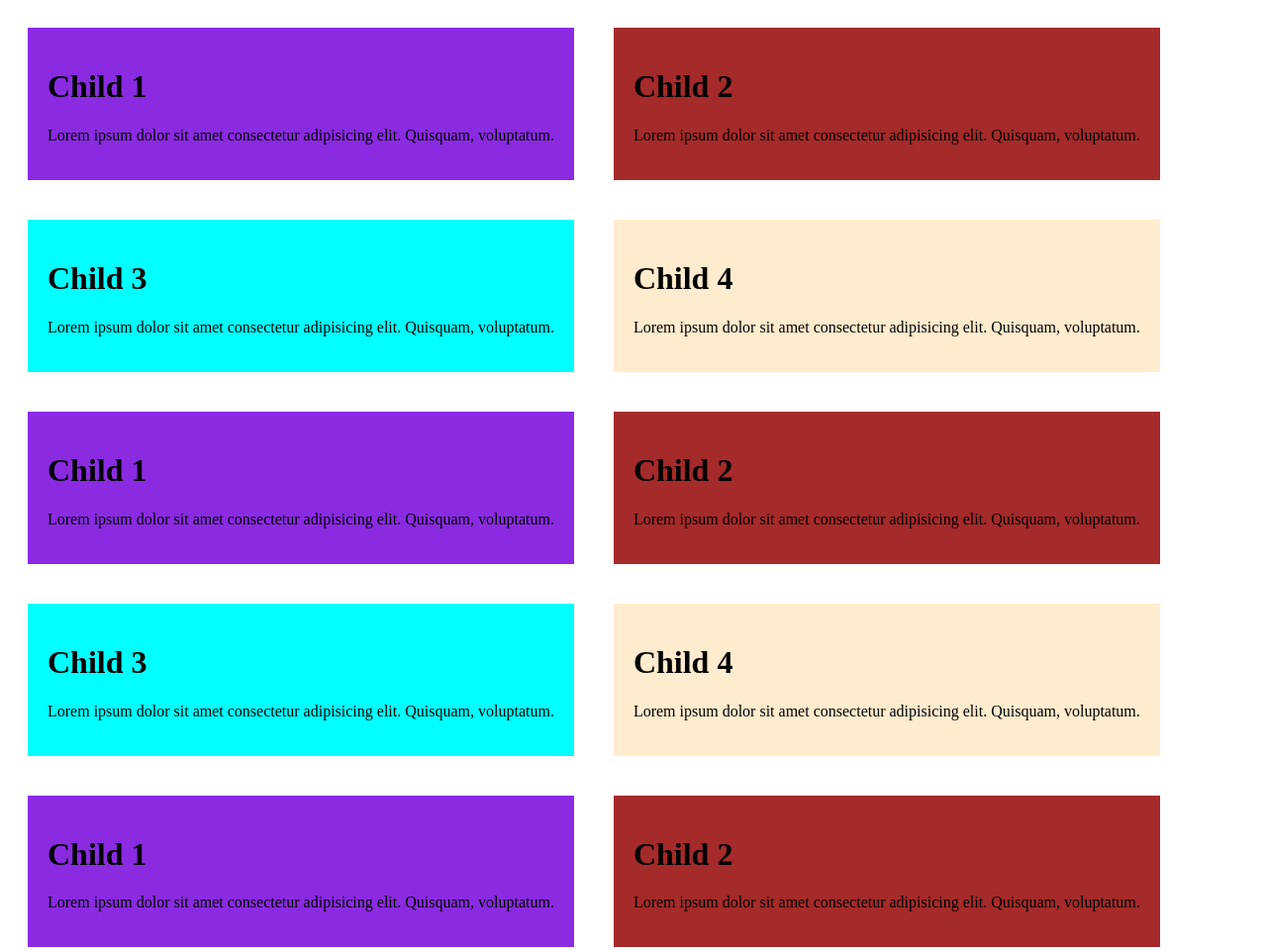
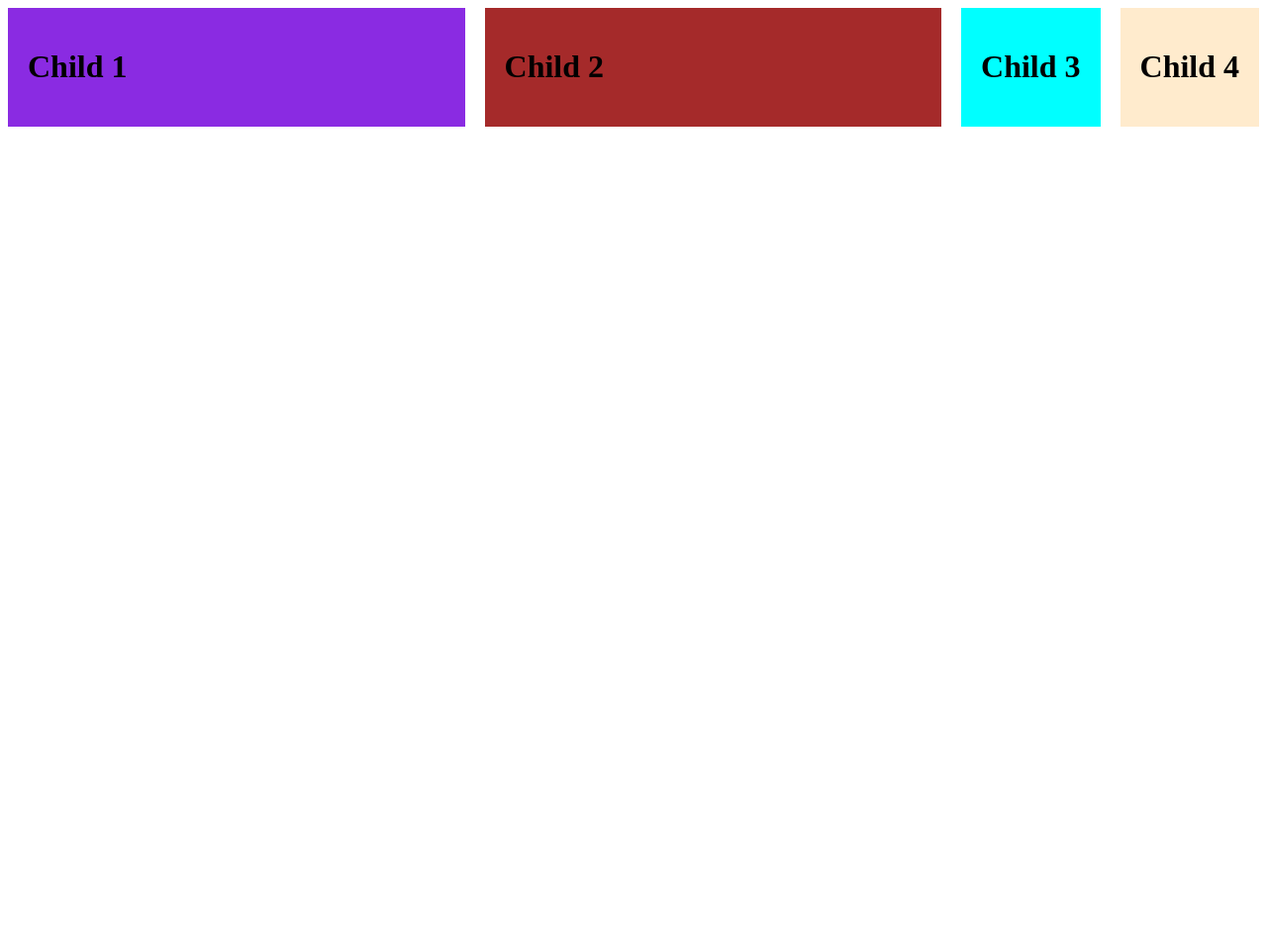
Before and after one commit to vignesh-gupta/code4all, a plain HTML site: page flex.html in a window 1280 px wide. Shown: the top 960 px of the page at 99% size. After the commit the page ends 800 px from the top, so only its background shows below. Drawn offline with Linux system fonts and the light colour scheme.

Commit message:
flexbox completed

```diff
--- a/flex.html
+++ b/flex.html
@@ -13,24 +13,25 @@
   <div id="parent">
     <div id="child1" class="child" style="background-color: blueviolet;">
       <h1>Child 1</h1>
-      <p>Lorem ipsum dolor sit amet consectetur adipisicing elit. Quisquam, voluptatum.</p>
+      <!-- <img src="https://picsum.photos/200/200" alt=""> -->
+      <!-- <p>Lorem ipsum dolor sit amet consectetur adipisicing elit. Quisquam, voluptatum.</p> -->
     </div>
     <div id="child2" class="child" style="background-color: brown;">
       <h1>Child 2</h1>
-      <p>Lorem ipsum dolor sit amet consectetur adipisicing elit. Quisquam, voluptatum.</p>
+      <!-- <p>Lorem ipsum dolor sit amet consectetur adipisicing elit. Quisquam, voluptatum.</p> -->
     </div>
 
-    <div id="child3" class="child" style="background-color: aqua;">
+     <div id="child3" class="child" style="background-color: aqua;">
       <h1>Child 3</h1>
-      <p>Lorem ipsum dolor sit amet consectetur adipisicing elit. Quisquam, voluptatum.</p>
+      <!-- <p>Lorem ipsum dolor sit amet consectetur adipisicing elit. Quisquam, voluptatum.</p> -->
     </div>
 
     <div id="child4" class="child" style="background-color: blanchedalmond;">
       <h1>Child 4</h1>
-      <p>Lorem ipsum dolor sit amet consectetur adipisicing elit. Quisquam, voluptatum.</p>
+      <!-- <p>Lorem ipsum dolor sit amet consectetur adipisicing elit. Quisquam, voluptatum.</p> -->
     </div>
 
-    <div id="child1" class="child" style="background-color: blueviolet;">
+    <!-- <div id="child1" class="child" style="background-color: blueviolet;">
       <h1>Child 1</h1>
       <p>Lorem ipsum dolor sit amet consectetur adipisicing elit. Quisquam, voluptatum.</p>
     </div>
@@ -137,7 +138,7 @@
     <div id="child4" class="child" style="background-color: blanchedalmond;">
       <h1>Child 4</h1>
       <p>Lorem ipsum dolor sit amet consectetur adipisicing elit. Quisquam, voluptatum.</p>
-    </div>
+    </div> -->
 
 
   </div>
--- a/style.css
+++ b/style.css
@@ -24,11 +24,29 @@
 
 .child{
     padding: 20px;
-    margin: 20px;
+    /* height: min-contents; */
 }
 
 #parent{
+    gap: 20px;
     display: flex;
-    flex-wrap: wrap;
-    flex-direction: row;
+    /* height: 100vh; */
+    /* flex-wrap: wrap; */
+    /* flex-direction: column; */
+    /* justify-content: space-between; */
+    /* align-items: center; */
 }
+
+#child1{
+    flex-grow: 1;
+}
+
+#child2{
+    flex-grow: 1;
+}
+/* #child3{
+    flex-grow: 1;
+}
+#child4{
+    flex-grow: 1;
+} */
```
